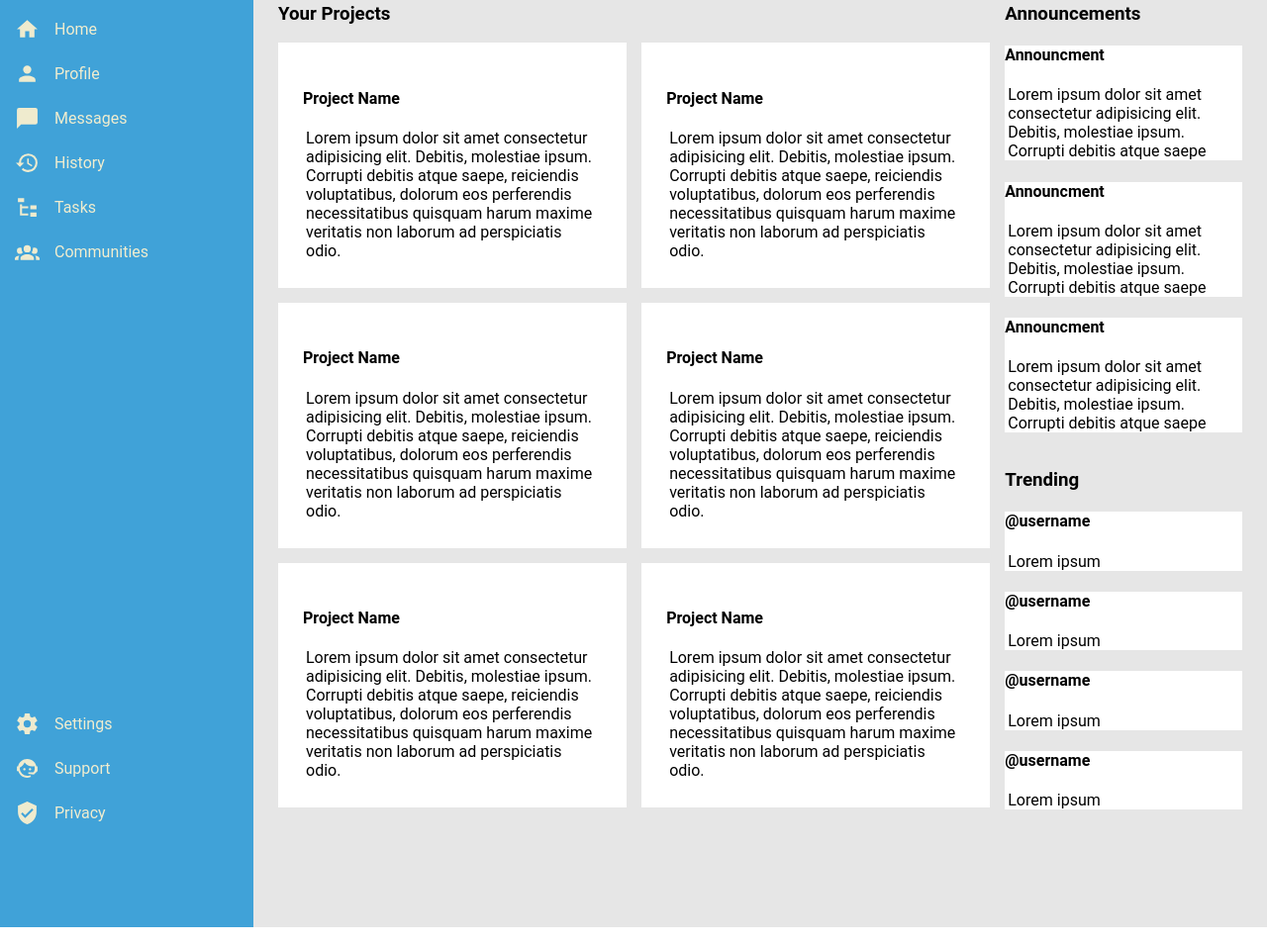
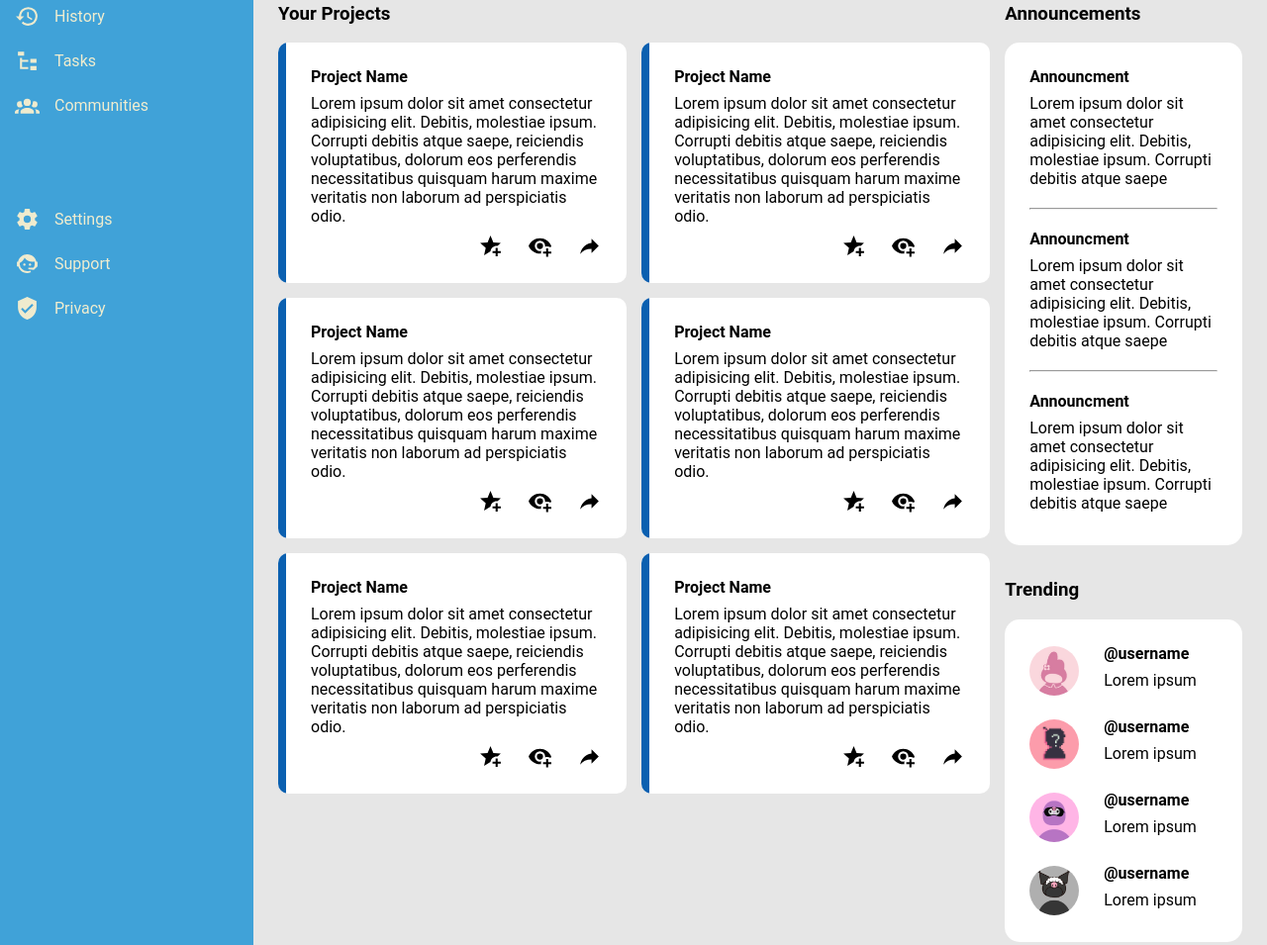
Before and after one commit to kyle2burt/adminDashboard, a plain HTML site: page index.html in a window 1280 px wide. Shown: the part 241-1196 px from the top of the page at 99% size. Drawn offline with Linux system fonts and the light colour scheme.

Commit message:
Add styles and icons to the main body of page

```diff
--- a/index.html
+++ b/index.html
@@ -80,69 +80,131 @@
                 <h3>Your Projects</h3>
                 <div>
                     <div class="card">
+                        <div class="color"></div>
+                        <div class="content">
                             <h4>Project Name</h4>
                             <p>Lorem ipsum dolor sit amet consectetur adipisicing elit. Debitis, molestiae ipsum. Corrupti debitis atque saepe, reiciendis voluptatibus, dolorum eos perferendis necessitatibus quisquam harum maxime veritatis non laborum ad perspiciatis odio.</p>
+                            <div class="buttons">
+                                <img src="icons/star.svg" alt="star-icon" width="25px">
+                                <img src="icons/watch.svg" alt="watch-icon" width="25px">
+                                <img src="icons/share.svg" alt="share-icon" width="25px">
+                            </div>
+                        </div>
                     </div>
                     <div class="card">
+                        <div class="color"></div>
+                        <div class="content">
                             <h4>Project Name</h4>
                             <p>Lorem ipsum dolor sit amet consectetur adipisicing elit. Debitis, molestiae ipsum. Corrupti debitis atque saepe, reiciendis voluptatibus, dolorum eos perferendis necessitatibus quisquam harum maxime veritatis non laborum ad perspiciatis odio.</p>
+                            <div class="buttons">
+                                <img src="icons/star.svg" alt="star-icon" width="25px">
+                                <img src="icons/watch.svg" alt="watch-icon" width="25px">
+                                <img src="icons/share.svg" alt="share-icon" width="25px">
+                            </div>
+                        </div>
                     </div>
                     <div class="card">
+                        <div class="color"></div>
+                        <div class="content">
                             <h4>Project Name</h4>
                             <p>Lorem ipsum dolor sit amet consectetur adipisicing elit. Debitis, molestiae ipsum. Corrupti debitis atque saepe, reiciendis voluptatibus, dolorum eos perferendis necessitatibus quisquam harum maxime veritatis non laborum ad perspiciatis odio.</p>
+                            <div class="buttons">
+                                <img src="icons/star.svg" alt="star-icon" width="25px">
+                                <img src="icons/watch.svg" alt="watch-icon" width="25px">
+                                <img src="icons/share.svg" alt="share-icon" width="25px">
+                            </div>
+                        </div>
                     </div>
                     <div class="card">
+                        <div class="color"></div>
+                        <div class="content">
                             <h4>Project Name</h4>
                             <p>Lorem ipsum dolor sit amet consectetur adipisicing elit. Debitis, molestiae ipsum. Corrupti debitis atque saepe, reiciendis voluptatibus, dolorum eos perferendis necessitatibus quisquam harum maxime veritatis non laborum ad perspiciatis odio.</p>
+                            <div class="buttons">
+                                <img src="icons/star.svg" alt="star-icon" width="25px">
+                                <img src="icons/watch.svg" alt="watch-icon" width="25px">
+                                <img src="icons/share.svg" alt="share-icon" width="25px">
+                            </div>
+                        </div>
                     </div>
                     <div class="card">
+                        <div class="color"></div>
+                        <div class="content">
                             <h4>Project Name</h4>
                             <p>Lorem ipsum dolor sit amet consectetur adipisicing elit. Debitis, molestiae ipsum. Corrupti debitis atque saepe, reiciendis voluptatibus, dolorum eos perferendis necessitatibus quisquam harum maxime veritatis non laborum ad perspiciatis odio.</p>
+                            <div class="buttons">
+                                <img src="icons/star.svg" alt="star-icon" width="25px">
+                                <img src="icons/watch.svg" alt="watch-icon" width="25px">
+                                <img src="icons/share.svg" alt="share-icon" width="25px">
+                            </div>
+                        </div>
                     </div>
                     <div class="card">
+                        <div class="color"></div>
+                        <div class="content">
                             <h4>Project Name</h4>
                             <p>Lorem ipsum dolor sit amet consectetur adipisicing elit. Debitis, molestiae ipsum. Corrupti debitis atque saepe, reiciendis voluptatibus, dolorum eos perferendis necessitatibus quisquam harum maxime veritatis non laborum ad perspiciatis odio.</p>
+                            <div class="buttons">
+                                <img src="icons/star.svg" alt="star-icon" width="25px">
+                                <img src="icons/watch.svg" alt="watch-icon" width="25px">
+                                <img src="icons/share.svg" alt="share-icon" width="25px">
+                            </div>
+                        </div>
                     </div>
                 </div>
             </div>
             <div class="announcements">
                 <h3>Announcements</h3>
-                <div>
+                <div class="content">
                     <div class="card">
                         <h4>Announcment</h4>
                         <p>Lorem ipsum dolor sit amet consectetur adipisicing elit. Debitis, molestiae ipsum. Corrupti debitis atque saepe</p>
                     </div>
+                    <hr>
                     <div class="card">
                         <h4>Announcment</h4>
                         <p>Lorem ipsum dolor sit amet consectetur adipisicing elit. Debitis, molestiae ipsum. Corrupti debitis atque saepe</p>
                     </div>
+                    <hr>
                     <div class="card">
                         <h4>Announcment</h4>
                         <p>Lorem ipsum dolor sit amet consectetur adipisicing elit. Debitis, molestiae ipsum. Corrupti debitis atque saepe</p>
                     </div>
                 </div>
             </div>
-            <div class="Trending">
+            <div class="trending">
                 <h3>Trending</h3>
+                <div class="content">
+                    <div class="card">
+                        <img src="images/icon2.jpg" alt="profile-icon" width="50px">
                         <div>
-                    <div class="card">
                             <h4>@username</h4>
                             <p>Lorem ipsum</p>
                         </div>
+                    </div>
                     <div class="card">
+                        <img src="images/icon1.png" alt="profile-icon" width="50px">
+                        <div>
                             <h4>@username</h4>
                             <p>Lorem ipsum</p>
                         </div>
+                    </div>
                     <div class="card">
+                        <img src="images/icon3.jpg" alt="profile-icon" width="50px">
+                        <div>
                             <h4>@username</h4>
                             <p>Lorem ipsum</p>
                         </div>
+                    </div>
                     <div class="card">
+                        <img src="images/icon4.jpeg" alt="profile-icon" width="50px">
+                        <div>
                             <h4>@username</h4>
                             <p>Lorem ipsum</p>
                         </div>
                     </div>
                 </div>
             </div>
+        </div>
     </body>
 </html>
--- a/styles.css
+++ b/styles.css
@@ -18,11 +18,12 @@ h1 {
     margin: 0;
     font-size: x-large;
 }
-h2 {
+h2,
+h4 {
     margin: 0;
 }
 p {
-    margin: 3px;
+    margin: 8px 0;
 }
 ul {
     list-style: none;
@@ -36,7 +37,7 @@ ul {
     color: var(--white);
     background-color: var(--lightblue);
     display: grid;
-    grid-template-rows: 1fr 3fr 1fr;
+    grid-template-rows: 5rem 20rem 10rem;
     gap: 20px;
 }
 .sidebar > .title,
@@ -114,9 +115,45 @@ ul {
     grid-template-columns: repeat(auto-fit, minmax(300px, 1fr));
     gap: 15px;
 }
-.card {
+.projects .card {
     background-color: white;
+    border-radius: 10px;
+    overflow: hidden;
+    display: flex;
 }
-.projects .card {
+.projects .color {
+    background-color: var(--darkblue);
+    padding: 4px;
+}
+.projects .content {
     padding: 25px;
 }
+.projects .card .buttons {
+    display: flex;
+    justify-content: end;
+    gap: 25px;
+}
+.announcements .content {
+    background-color: white;
+    padding: 25px;
+    border-radius: 15px;
+}
+.announcements hr {
+    margin: 20px 0;
+}
+.trending .content {
+    background-color: white;
+    padding: 25px;
+    border-radius: 15px;
+    display: grid;
+    grid-auto-rows: 1fr;
+    gap: 20px;
+}
+.trending .card {
+    display: flex;
+    align-items: center;
+    gap: 25px;
+}
+.trending .card img {
+    border-radius: 25px;
+}
```
Also changed, not shown: icons/share.svg (added), icons/star.svg (added), icons/watch.svg (added). Lines whose indentation alone changed are shown as unchanged.
